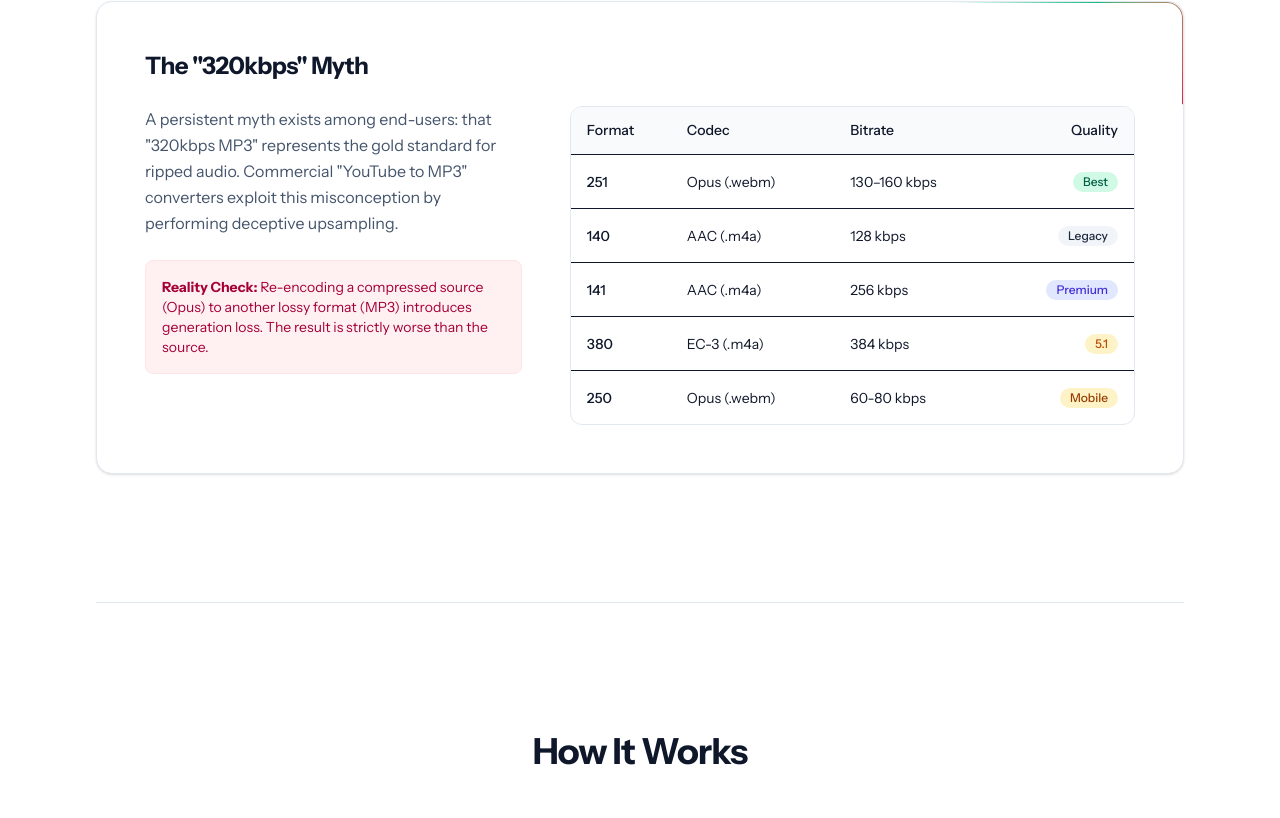
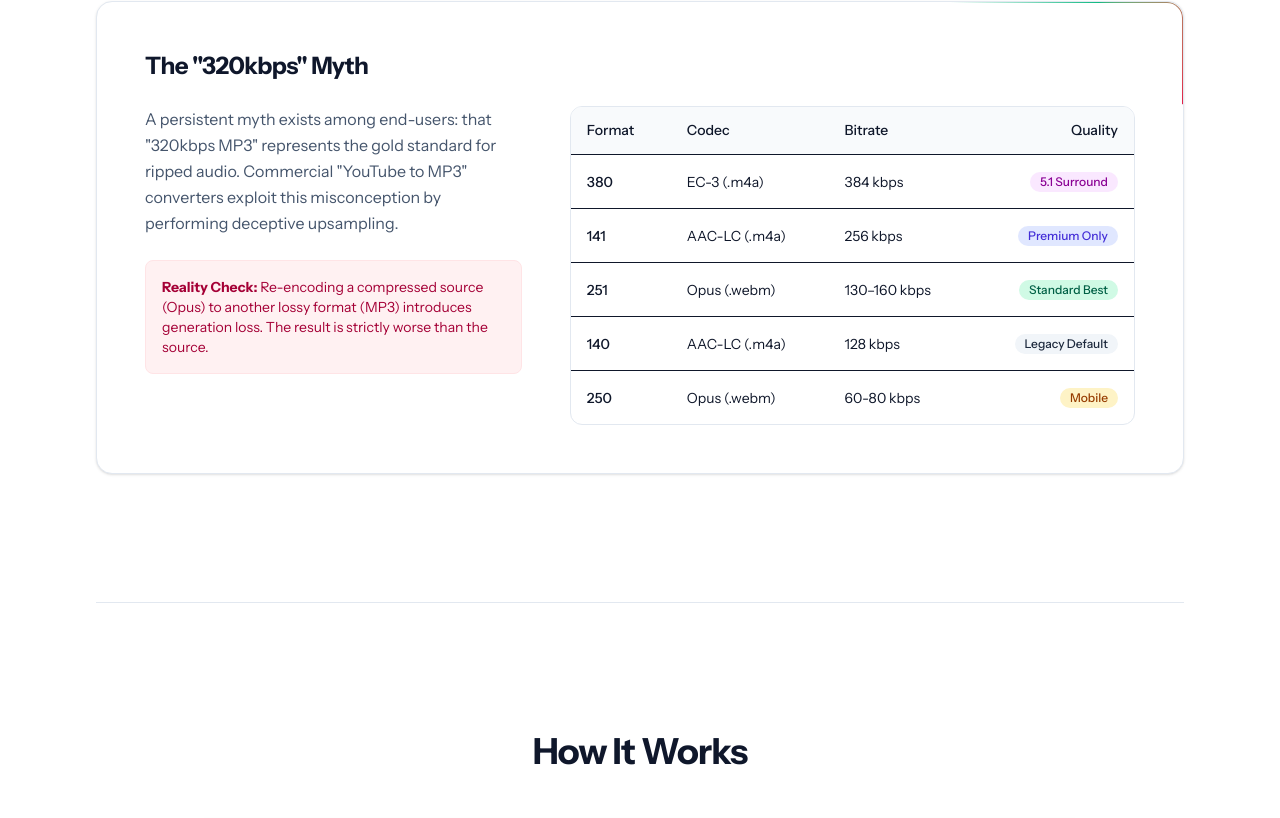
Before and after one commit to Microck/tuneport, a Next.js app in the folder website/: page /docs in a window 1280 px wide. Shown: the part 1102-1920 px from the top of the page. Built offline with nearby package versions, Linux system fonts and the light colour scheme.

Commit message:
Update docs 320kbps table and flow animation

```diff
--- a/website/src/app/docs/page.tsx
+++ b/website/src/app/docs/page.tsx
@@ -146,28 +146,28 @@ export default function DocsPage() {
                   </TableHeader>
                   <TableBody>
                     <TableRow>
+                      <TableCell className="font-medium">380</TableCell>
+                      <TableCell>EC-3 (.m4a)</TableCell>
+                      <TableCell>384 kbps</TableCell>
+                      <TableCell className="text-right"><span className="inline-flex items-center rounded-full bg-fuchsia-100 px-2.5 py-0.5 text-xs font-medium text-fuchsia-800">5.1 Surround</span></TableCell>
+                    </TableRow>
+                    <TableRow>
+                      <TableCell className="font-medium">141</TableCell>
+                      <TableCell>AAC-LC (.m4a)</TableCell>
+                      <TableCell>256 kbps</TableCell>
+                      <TableCell className="text-right"><span className="inline-flex items-center rounded-full bg-indigo-100 px-2.5 py-0.5 text-xs font-medium text-indigo-700">Premium Only</span></TableCell>
+                    </TableRow>
+                    <TableRow>
                       <TableCell className="font-medium">251</TableCell>
                       <TableCell>Opus (.webm)</TableCell>
                       <TableCell>130–160 kbps</TableCell>
-                      <TableCell className="text-right"><span className="inline-flex items-center rounded-full bg-emerald-100 px-2.5 py-0.5 text-xs font-medium text-emerald-800">Best</span></TableCell>
+                      <TableCell className="text-right"><span className="inline-flex items-center rounded-full bg-emerald-100 px-2.5 py-0.5 text-xs font-medium text-emerald-800">Standard Best</span></TableCell>
                     </TableRow>
                     <TableRow>
                       <TableCell className="font-medium">140</TableCell>
-                      <TableCell>AAC (.m4a)</TableCell>
+                      <TableCell>AAC-LC (.m4a)</TableCell>
                       <TableCell>128 kbps</TableCell>
-                      <TableCell className="text-right"><span className="inline-flex items-center rounded-full bg-slate-100 px-2.5 py-0.5 text-xs font-medium text-slate-800">Legacy</span></TableCell>
-                    </TableRow>
-                    <TableRow>
-                      <TableCell className="font-medium">141</TableCell>
-                      <TableCell>AAC (.m4a)</TableCell>
-                      <TableCell>256 kbps</TableCell>
-                      <TableCell className="text-right"><span className="inline-flex items-center rounded-full bg-indigo-100 px-2.5 py-0.5 text-xs font-medium text-indigo-700">Premium</span></TableCell>
-                    </TableRow>
-                    <TableRow>
-                      <TableCell className="font-medium">380</TableCell>
-                      <TableCell>EC-3 (.m4a)</TableCell>
-                      <TableCell>384 kbps</TableCell>
-                      <TableCell className="text-right"><span className="inline-flex items-center rounded-full bg-amber-100 px-2.5 py-0.5 text-xs font-medium text-amber-700">5.1</span></TableCell>
+                      <TableCell className="text-right"><span className="inline-flex items-center rounded-full bg-slate-100 px-2.5 py-0.5 text-xs font-medium text-slate-800">Legacy Default</span></TableCell>
                     </TableRow>
                     <TableRow>
                       <TableCell className="font-medium">250</TableCell>
@@ -293,7 +293,7 @@ export default function DocsPage() {
                     <span className="font-medium text-slate-900">Alstroemeria Records - Bad Apple!!</span>
                   </div>
                   <div className="flex justify-between border-b border-rose-100 pb-2">
-                    <span className="text-slate-500">Match</span>
+                    <span className="text-slate-500">Candidate</span>
                     <span className="font-medium text-slate-900">RichaadEB - Bad Apple!! (Metal Cover)</span>
                   </div>
                   <div className="pt-2 text-xs">
--- a/website/src/components/sections/flow.tsx
+++ b/website/src/components/sections/flow.tsx
@@ -7,8 +7,10 @@ import { FileAudio } from "lucide-react";
 import { cn } from "@/lib/utils";
 
 import { AnimatedBeam } from "@/components/ui/animated-beam";
+import { TextAnimate } from "@/components/ui/text-animate";
 import WordRotate from "@/components/ui/word-rotate";
 import { Highlighter } from "@/components/ui/highlighter";
+import { motion } from "motion/react";
 
 const Circle = forwardRef<
   HTMLDivElement,
@@ -57,14 +59,20 @@ export function Flow() {
           </Highlighter>{" "}
           Integration
         </h2>
-        <p className="w-full text-slate-500 sm:text-lg sm:leading-7" data-animate="text" data-animate-variant="fade">
+        <motion.p
+          layout
+          className="w-full text-slate-500 sm:text-lg sm:leading-7"
+          data-animate="text"
+          data-animate-variant="fade"
+          transition={{ duration: 0.25, ease: "easeOut" }}
+        >
           How TunePort bridges your{" "}
           <WordRotate
             words={["streaming services", "music library", "playlists"]}
             className="inline-block font-medium text-slate-700"
           />{" "}
           with a single click.
-        </p>
+        </motion.p>
       </div>
 
       <div
```
